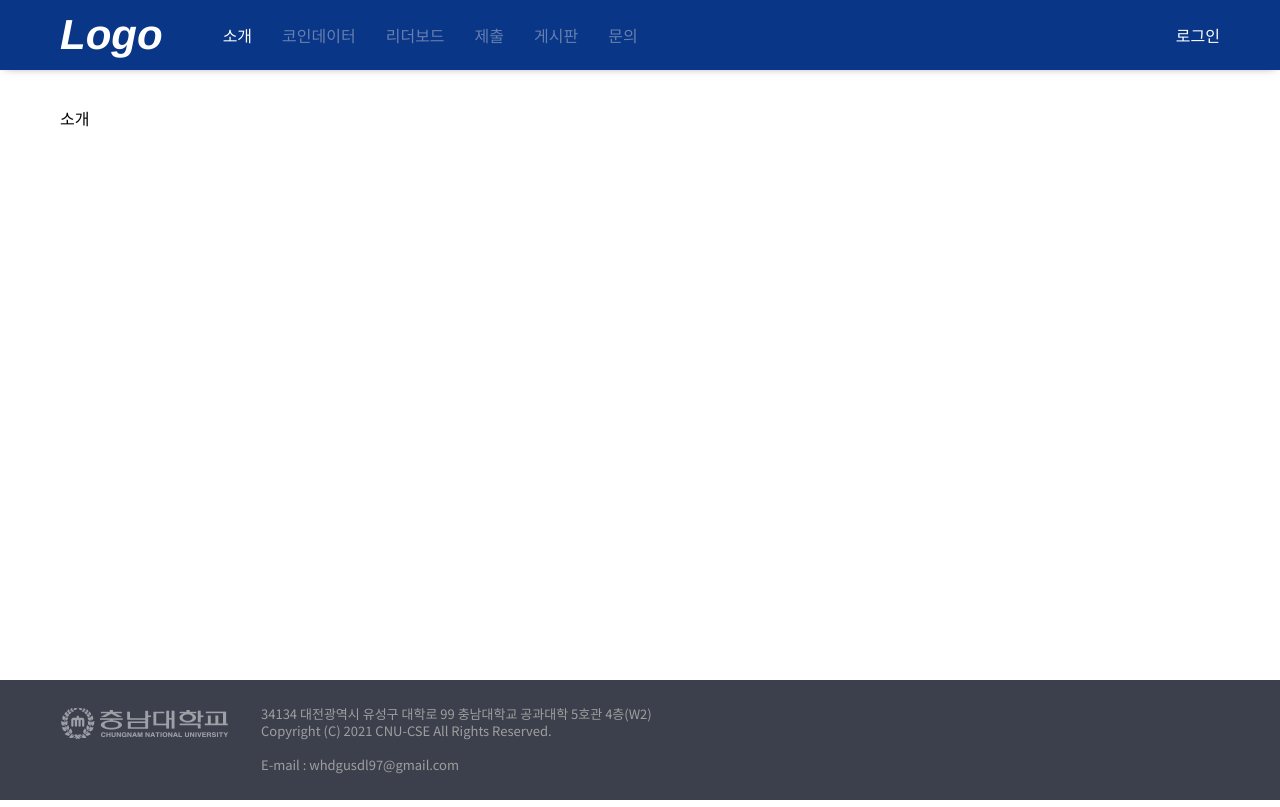
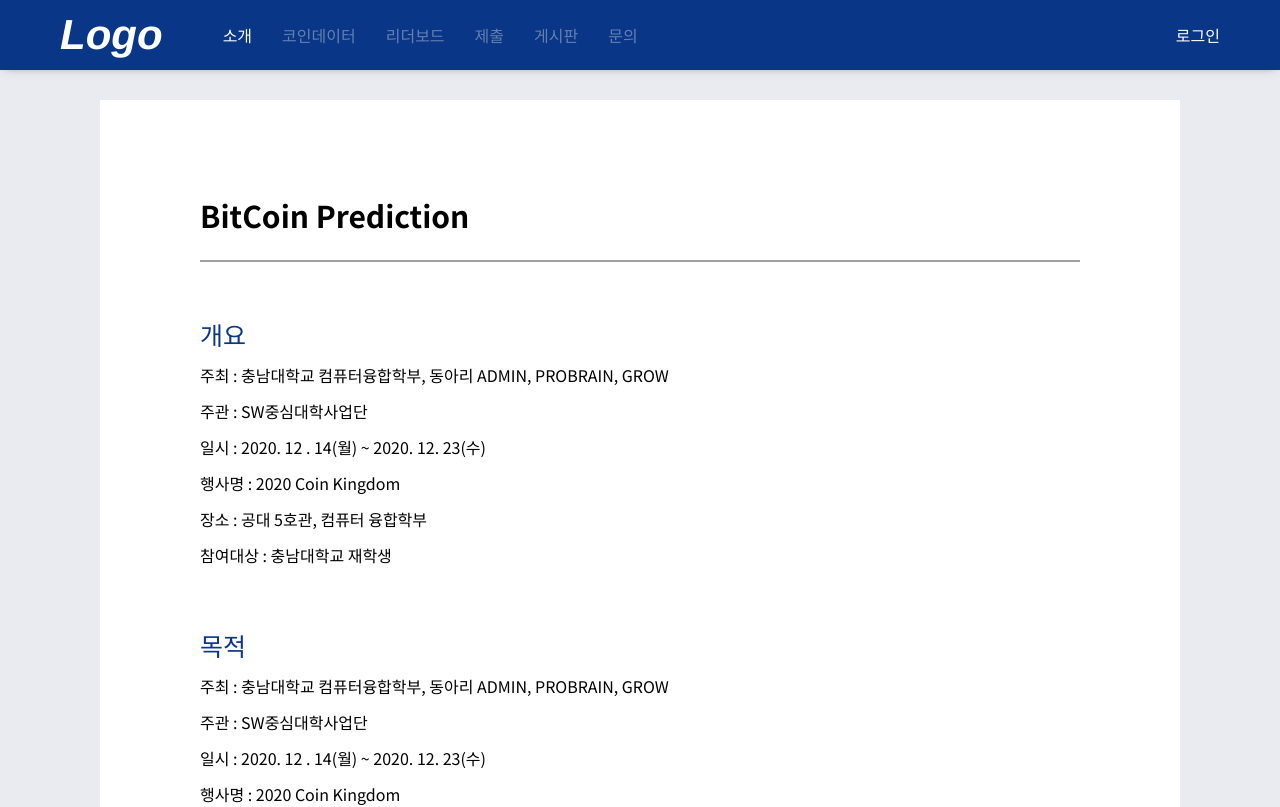
Before and after one commit to whdgusdl48/CoinPrediction-Contest, a React (Create React App) app in the folder front-end/: page /intro in a window 1280 px wide. Shown: the top 807 px of the page. Built offline with nearby package versions, Linux system fonts and the light colour scheme.

Commit message:
소개, 게시판 수정

```diff
--- a/front-end/src/Routes/Board/Container.js
+++ b/front-end/src/Routes/Board/Container.js
@@ -1,4 +1,15 @@
 /* eslint-disable import/no-anonymous-default-export */
 import Presenter from "./Presenter";
-
-export default () => <Presenter />;
+const info = [
+  { title: "공지사항 입니다.", date: "2021-07-23", views: "42" },
+  { title: "공지사항 입니다.", date: "2021-07-23", views: "42" },
+  { title: "공지사항 입니다.", date: "2021-07-23", views: "42" },
+  { title: "공지사항 입니다.", date: "2021-07-23", views: "42" },
+];
+const dataFile = [
+  { title: "데이터 파일", date: "2021-07-23", views: "24" },
+  { title: "데이터 파일", date: "2021-07-23", views: "24" },
+  { title: "데이터 파일", date: "2021-07-23", views: "24" },
+  { title: "데이터 파일", date: "2021-07-23", views: "24" },
+];
+export default () => <Presenter info={info} dataFile={dataFile} />;
--- a/front-end/src/Routes/Board/Presenter.js
+++ b/front-end/src/Routes/Board/Presenter.js
@@ -6,12 +6,13 @@ import { Link } from "react-router-dom";
 const Main = styled.div`
   padding: 30px 100px;
   background-color: #e9ebf0;
-  height: 1000px;
+  min-height: 1000px;
 `;
 
 const MainContainer = styled.div`
   background-color: white;
-  height: 100%;
+  padding-bottom: 100px;
+  min-height: 1000px;
 `;
 
 const Container = styled.div`
@@ -53,11 +54,11 @@ const Table = styled.table`
   }
 `;
 const NoticeText = styled.span`
-  color: blue;
+  color: #093687;
   font-weight: 400;
   padding-right: 5px;
 `;
-export default () => (
+export default ({ info, dataFile }) => (
   <Main>
     <MainContainer>
       <Container>
@@ -65,45 +66,52 @@ export default () => (
         <Table>
           <thead>
             <tr>
-              <th colspan="1">제목</th>
-              <th colspan="1">등록일</th>
-              <th colspan="1">조회수</th>
+              <th>제목</th>
+              <th>등록일</th>
+              <th>조회수</th>
             </tr>
           </thead>
           <tbody>
-            <tr>
-              <td>
-                <Link>
-                  <NoticeText>[공지]</NoticeText>
-                  공지사항 입니다
-                </Link>
-              </td>
-              <td>2021-07-23</td>
-              <td>42</td>
-            </tr>
-            <tr>
-              <td>
-                <Link>
-                  <NoticeText>[공지]</NoticeText>
-                  공지사항 입니다
-                </Link>
-              </td>
-              <td>2021-07-23</td>
-              <td>42</td>
-            </tr>
-            <tr>
-              <td>
-                <Link>
-                  <NoticeText>[공지]</NoticeText>
-                  공지사항 입니다
-                </Link>
-              </td>
-              <td>2021-07-23</td>
-              <td>42</td>
-            </tr>
+            {info.map(({ title, date, views }, idx) => {
+              return (
+                <PrintContents
+                  title={title}
+                  date={date}
+                  views={views}
+                  idx={idx}
+                  info={true}
+                />
+              );
+            })}
+            {dataFile.map(({ title, date, views }, idx) => {
+              return (
+                <PrintContents
+                  title={title}
+                  date={date}
+                  views={views}
+                  idx={idx}
+                  info={false}
+                />
+              );
+            })}
           </tbody>
         </Table>
       </Container>
     </MainContainer>
   </Main>
 );
+
+function PrintContents(props) {
+  return (
+    <tr key={props.idx}>
+      <td>
+        <Link>
+          {props.info === true ? <NoticeText>[공지]</NoticeText> : null}
+          {props.title}
+        </Link>
+      </td>
+      <td>{props.date}</td>
+      <td>{props.views}</td>
+    </tr>
+  );
+}
--- a/front-end/src/Routes/Coin/Presenter.js
+++ b/front-end/src/Routes/Coin/Presenter.js
@@ -3,11 +3,31 @@ import React from "react";
 import styled from "styled-components";
 
 const Main = styled.div`
-    padding: 40px 0;
+  padding: 30px 100px;
+  background-color: #e9ebf0;
+  height: 1000px;
 `;
 
+const MainContainer = styled.div`
+  background-color: white;
+  height: 100%;
+`;
+
+const Container = styled.div`
+  margin: 0 100px;
+  & > h1 {
+    padding: 100px 0 30px 0;
+    font-size: 30px;
+    font-weight: 600;
+    border-bottom: 2px solid #a0a0a0;
+  }
+`;
 export default () => (
-    <Main>
-        <div className="inner">코인데이터</div>
-    </Main>
+  <Main>
+    <MainContainer>
+      <Container>
+        <h1>코인데이터</h1>
+      </Container>
+    </MainContainer>
+  </Main>
 );
--- a/front-end/src/Routes/Intro/Presenter.js
+++ b/front-end/src/Routes/Intro/Presenter.js
@@ -3,11 +3,82 @@ import React from "react";
 import styled from "styled-components";
 
 const Main = styled.div`
-    padding: 40px 0;
+  padding: 30px 100px;
+  background-color: #e9ebf0;
 `;
 
+const MainContainer = styled.div`
+  background-color: white;
+  height: 100%;
+  padding: 100px 0;
+`;
+
+const Container = styled.div`
+  margin: 0 100px;
+  & > h1 {
+    padding-bottom: 30px;
+    font-size: 30px;
+    font-weight: 600;
+    border-bottom: 2px solid #a0a0a0;
+  }
+`;
+const Contents = styled.div`
+  & > h2 {
+    color: #093687;
+    font-size: 25px;
+    padding: 60px 0px 10px 0;
+  }
+  & > p {
+    padding: 10px 0;
+  }
+`;
 export default () => (
-    <Main>
-        <div className="inner">소개</div>
-    </Main>
+  <Main>
+    <MainContainer>
+      <Container>
+        <h1>BitCoin Prediction</h1>
+        <Contents>
+          <h2>개요</h2>
+          <p>주최 : 충남대학교 컴퓨터융합학부, 동아리 ADMIN, PROBRAIN, GROW</p>
+          <p>주관 : SW중심대학사업단</p>
+          <p>일시 : 2020. 12 . 14(월) ~ 2020. 12. 23(수)</p>
+          <p>행사명 : 2020 Coin Kingdom</p>
+          <p>장소 : 공대 5호관, 컴퓨터 융합학부</p>
+          <p>참여대상 : 충남대학교 재학생</p>
+
+          <h2>목적</h2>
+          <p>주최 : 충남대학교 컴퓨터융합학부, 동아리 ADMIN, PROBRAIN, GROW</p>
+          <p>주관 : SW중심대학사업단</p>
+          <p>일시 : 2020. 12 . 14(월) ~ 2020. 12. 23(수)</p>
+          <p>행사명 : 2020 Coin Kingdom</p>
+          <p>장소 : 공대 5호관, 컴퓨터 융합학부</p>
+          <p>참여대상 : 충남대학교 재학생</p>
+
+          <h2>내용</h2>
+          <p>주최 : 충남대학교 컴퓨터융합학부, 동아리 ADMIN, PROBRAIN, GROW</p>
+          <p>주관 : SW중심대학사업단</p>
+          <p>일시 : 2020. 12 . 14(월) ~ 2020. 12. 23(수)</p>
+          <p>행사명 : 2020 Coin Kingdom</p>
+          <p>장소 : 공대 5호관, 컴퓨터 융합학부</p>
+          <p>참여대상 : 충남대학교 재학생</p>
+
+          <h2>평가기준</h2>
+          <p>주최 : 충남대학교 컴퓨터융합학부, 동아리 ADMIN, PROBRAIN, GROW</p>
+          <p>주관 : SW중심대학사업단</p>
+          <p>일시 : 2020. 12 . 14(월) ~ 2020. 12. 23(수)</p>
+          <p>행사명 : 2020 Coin Kingdom</p>
+          <p>장소 : 공대 5호관, 컴퓨터 융합학부</p>
+          <p>참여대상 : 충남대학교 재학생</p>
+
+          <h2>수상</h2>
+          <p>주최 : 충남대학교 컴퓨터융합학부, 동아리 ADMIN, PROBRAIN, GROW</p>
+          <p>주관 : SW중심대학사업단</p>
+          <p>일시 : 2020. 12 . 14(월) ~ 2020. 12. 23(수)</p>
+          <p>행사명 : 2020 Coin Kingdom</p>
+          <p>장소 : 공대 5호관, 컴퓨터 융합학부</p>
+          <p>참여대상 : 충남대학교 재학생</p>
+        </Contents>
+      </Container>
+    </MainContainer>
+  </Main>
 );
--- a/front-end/src/Routes/LeaderBoard/Presenter.js
+++ b/front-end/src/Routes/LeaderBoard/Presenter.js
@@ -3,11 +3,31 @@ import React from "react";
 import styled from "styled-components";
 
 const Main = styled.div`
-    padding: 40px 0;
+  padding: 30px 100px;
+  background-color: #e9ebf0;
+  height: 1000px;
 `;
 
+const MainContainer = styled.div`
+  background-color: white;
+  height: 100%;
+`;
+
+const Container = styled.div`
+  margin: 0 100px;
+  & > h1 {
+    padding: 100px 0 30px 0;
+    font-size: 30px;
+    font-weight: 600;
+    border-bottom: 2px solid #a0a0a0;
+  }
+`;
 export default () => (
-    <Main>
-        <div className="inner">리더보드</div>
-    </Main>
+  <Main>
+    <MainContainer>
+      <Container>
+        <h1>리더보드</h1>
+      </Container>
+    </MainContainer>
+  </Main>
 );
--- a/front-end/src/Routes/Login/Presenter.js
+++ b/front-end/src/Routes/Login/Presenter.js
@@ -3,11 +3,31 @@ import React from "react";
 import styled from "styled-components";
 
 const Main = styled.div`
-    padding: 40px 0;
+  padding: 30px 100px;
+  background-color: #e9ebf0;
+  height: 1000px;
 `;
 
+const MainContainer = styled.div`
+  background-color: white;
+  height: 100%;
+`;
+
+const Container = styled.div`
+  margin: 0 100px;
+  & > h1 {
+    padding: 100px 0 30px 0;
+    font-size: 30px;
+    font-weight: 600;
+    border-bottom: 2px solid #a0a0a0;
+  }
+`;
 export default () => (
-    <Main>
-        <div className="inner">로그인</div>
-    </Main>
+  <Main>
+    <MainContainer>
+      <Container>
+        <h1>로그인</h1>
+      </Container>
+    </MainContainer>
+  </Main>
 );
--- a/front-end/src/Routes/Question/Presenter.js
+++ b/front-end/src/Routes/Question/Presenter.js
@@ -3,11 +3,31 @@ import React from "react";
 import styled from "styled-components";
 
 const Main = styled.div`
-    padding: 40px 0;
+  padding: 30px 100px;
+  background-color: #e9ebf0;
+  height: 1000px;
 `;
 
+const MainContainer = styled.div`
+  background-color: white;
+  height: 100%;
+`;
+
+const Container = styled.div`
+  margin: 0 100px;
+  & > h1 {
+    padding: 100px 0 30px 0;
+    font-size: 30px;
+    font-weight: 600;
+    border-bottom: 2px solid #a0a0a0;
+  }
+`;
 export default () => (
-    <Main>
-        <div className="inner">문의</div>
-    </Main>
+  <Main>
+    <MainContainer>
+      <Container>
+        <h1>문의</h1>
+      </Container>
+    </MainContainer>
+  </Main>
 );
--- a/front-end/src/Routes/Submit/Presenter.js
+++ b/front-end/src/Routes/Submit/Presenter.js
@@ -3,11 +3,31 @@ import React from "react";
 import styled from "styled-components";
 
 const Main = styled.div`
-    padding: 40px 0;
+  padding: 30px 100px;
+  background-color: #e9ebf0;
+  height: 1000px;
 `;
 
+const MainContainer = styled.div`
+  background-color: white;
+  height: 100%;
+`;
+
+const Container = styled.div`
+  margin: 0 100px;
+  & > h1 {
+    padding: 100px 0 30px 0;
+    font-size: 30px;
+    font-weight: 600;
+    border-bottom: 2px solid #a0a0a0;
+  }
+`;
 export default () => (
-    <Main>
-        <div className="inner">제출</div>
-    </Main>
+  <Main>
+    <MainContainer>
+      <Container>
+        <h1>제출</h1>
+      </Container>
+    </MainContainer>
+  </Main>
 );
```
